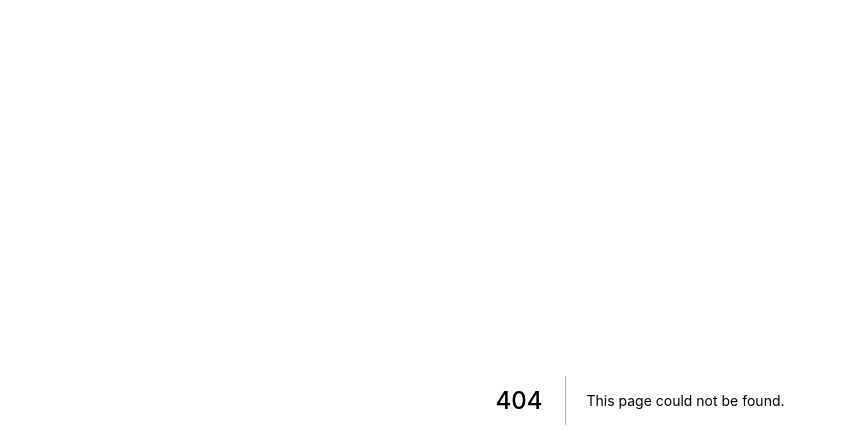
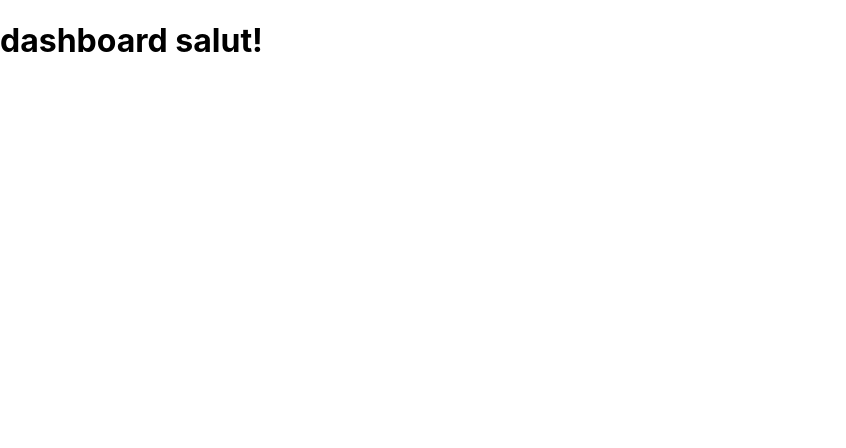
Before and after one commit to BMAWebDev/BirdyCMS-app, a Next.js app: page /admin in a window 1280 px wide. Before the commit this address had no page. Shown: the top 448 px of the page, without its empty margins (0-846 px from the left). Built offline with nearby package versions, Linux system fonts and the light colour scheme.

Commit message:
admin and login initial file structure

```diff
--- a/pages/_app.tsx
+++ b/pages/_app.tsx
@@ -1,7 +1,9 @@
-import '../styles/globals.css'
+import "../styles/globals.css";
 
-function MyApp({ Component, pageProps }) {
-  return <Component {...pageProps} />
+import { ReactElement } from "react";
+
+function MyApp({ Component, pageProps }): ReactElement {
+  return <Component {...pageProps} />;
 }
 
-export default MyApp
+export default MyApp;
--- /dev/null
+++ b/pages/admin/index.tsx
@@ -0,0 +1,9 @@
+import { ReactElement } from "react";
+
+export default function Dashboard(): ReactElement {
+  return (
+    <div>
+      <h1>dashboard salut!</h1>
+    </div>
+  );
+}
```
Also changed, not shown: pages/index.tsx (+9 -1 lines), pages/login/index.tsx (added, +9 -0 lines).
